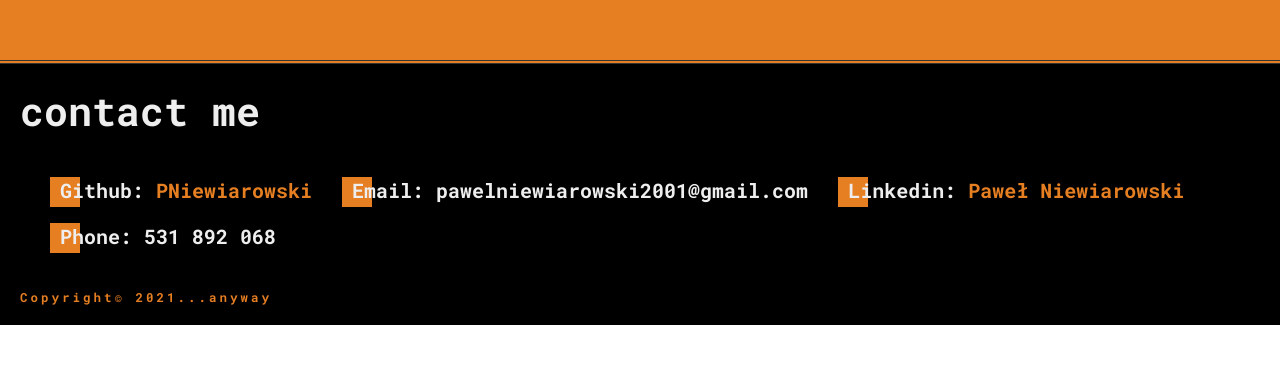
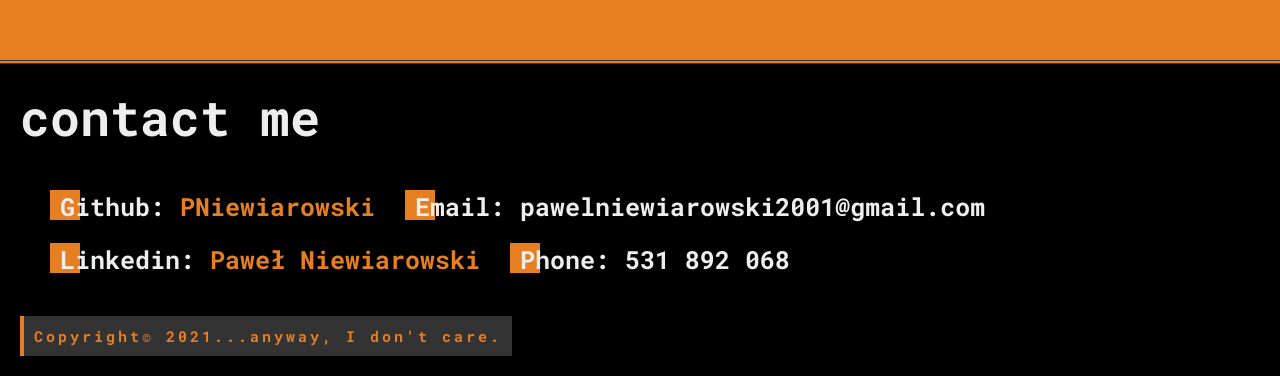
Before and after one commit to pniewiarowski/portfolio-website, a website built with webpack: page src/index.html in a window 1280 px wide. Shown: the part 3096-3472 px from the top of the page. Before the commit the page ends 3421 px from the top, so only its background shows below. Built offline with nearby package versions, Linux system fonts and the light colour scheme.

Commit message:
Change footer

```diff
--- a/src/index.html
+++ b/src/index.html
@@ -69,7 +69,7 @@
             </li>
             <li class="footer__item">Phone: 531 892 068</li>
         </ul>
-        <p class="footer__copyright">Copyright&copy 2021...anyway</p>
+        <p class="footer__copyright">Copyright&copy 2021...anyway, I don't care.</p>
     </footer>
 </body>
 
--- a/src/styles/elements/_footer.scss
+++ b/src/styles/elements/_footer.scss
@@ -4,7 +4,7 @@
   padding: 2rem;
 
   &__heading {
-    font-size: 4rem;
+    font-size: 5rem;
     color: var(--color-light);
   }
 
@@ -23,6 +23,10 @@
     position: relative;
     z-index: 1;
 
+    @media screen and (min-width: 540px) {
+      font-size: 2.5rem;
+    }
+
     &::after {
       content: "";
       position: absolute;
@@ -38,10 +42,15 @@
     color: var(--color-accent);
   }
 
+
   &__copyright {
-    font-size: 1.25rem;
+    display: inline-block;
+    padding: 1rem;
+    font-size: 1.5rem;
     font-weight: 700;
     letter-spacing: 3px;
     color: var(--color-accent);
+    background-color: var(--color-dark);
+    border-left: 4px solid var(--color-accent);
   }
 }
--- a/src/styles/elements/_section.scss
+++ b/src/styles/elements/_section.scss
@@ -8,13 +8,20 @@
 
   &::before {
     position: absolute;
-    font-size: 15rem;
-    transform: rotate(83deg);
+    font-size: 10rem;
+    transform: rotate(7deg);
+    right: 1rem;
+    top: 1rem;
     font-weight: 700;
+
+    @media screen and (min-width: 540px) {
+      font-size: 14rem;
+      right: 2rem;
+      top: 2rem;
+    }
 
     @media screen and (min-width: 1080px) {
       font-size: 20rem;
-      transform: rotate(7deg);
       right: 4rem;
       top: 4rem;
     }
--- a/src/styles/global/_gloabal.scss
+++ b/src/styles/global/_gloabal.scss
@@ -8,7 +8,9 @@
   font-family: 'Roboto Mono', monospace;
   list-style: none;
   outline: none;
-  color: var(--color-dark)
+  color: var(--color-dark);
+  -webkit-font-smoothing: antialiased;
+  -moz-osx-font-smoothing: grayscale;
 }
 
 :root {
```
